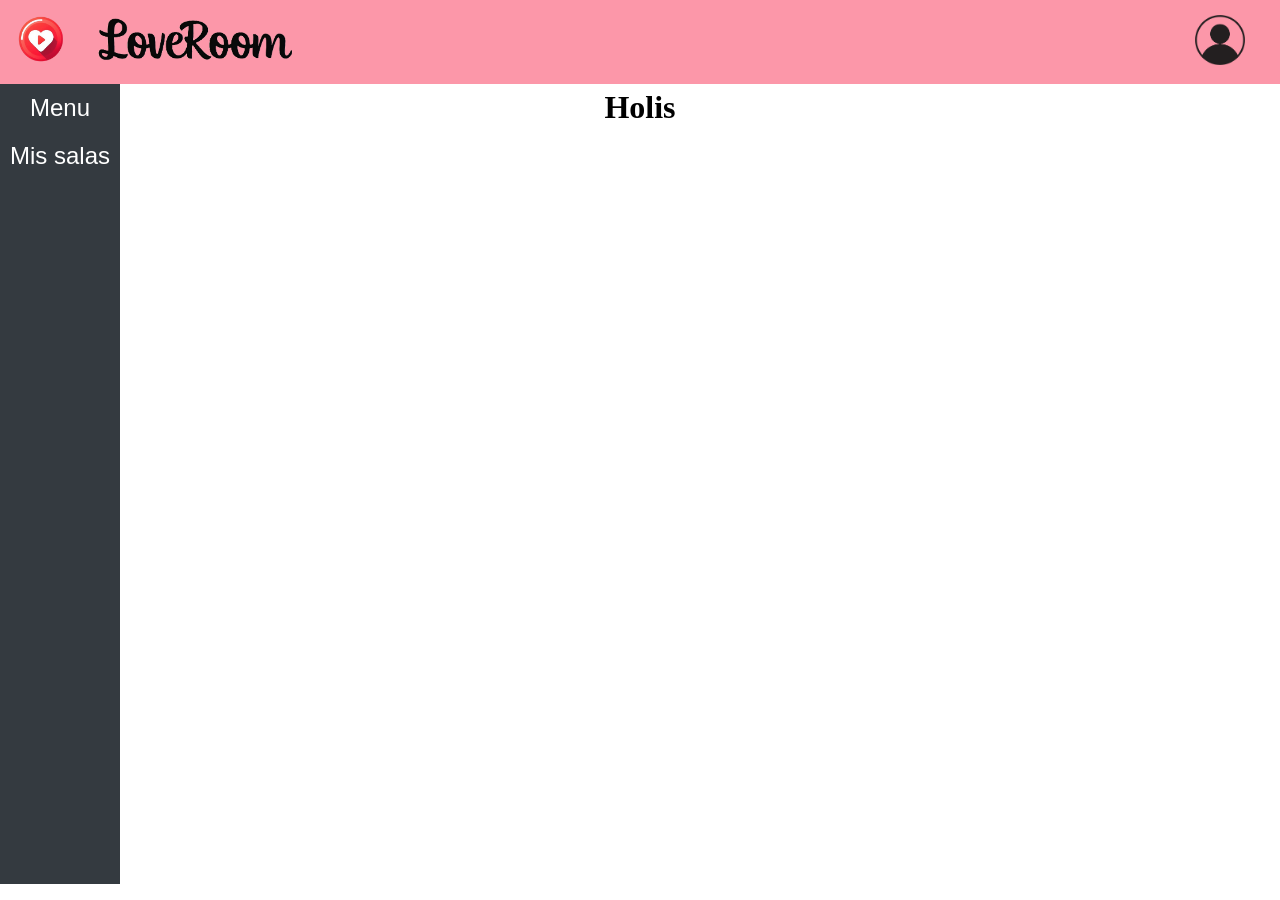
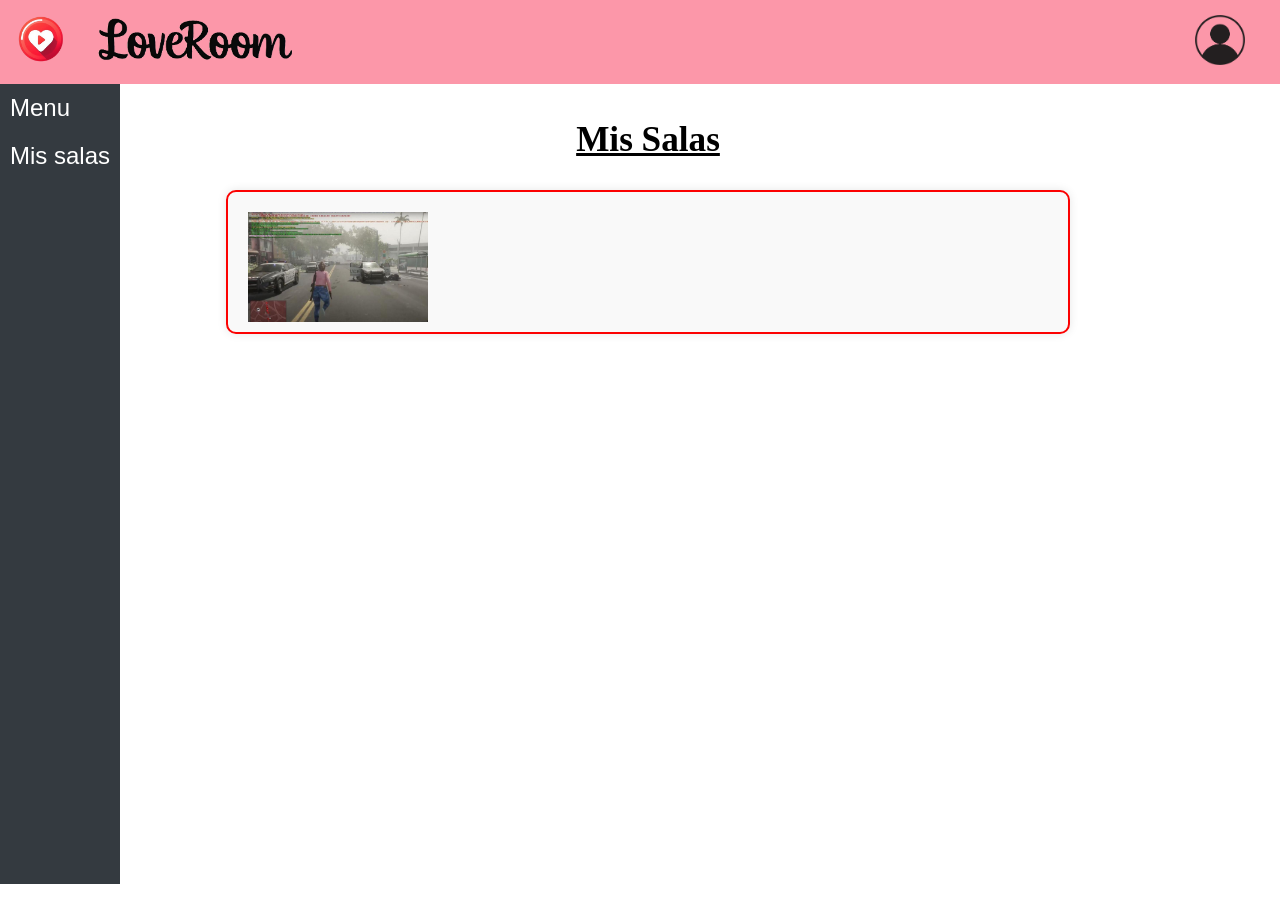
Before and after one commit to UNIZAR-30226-2024-06/LoveRoomAngular, an Angular app in the folder front/: page /mis-salas in a window 1280 px wide. Before the commit this address led to /home/mis-salas. Before the commit the page ends 876 px from the top, so only its background shows below. Built offline with nearby package versions, Linux system fonts and the light colour scheme.

Commit message:
Arreglado bug que duplicaba datos de la pagina principal y arreglado bug que cargaba parte de la interfaz en componentes que no la necesitaban

```diff
--- a/front/src/app/app.component.html
+++ b/front/src/app/app.component.html
@@ -1,5 +1 @@
-<app-cabecera-y-menu></app-cabecera-y-menu>
-
-<div class="contenido-adicional">
-    <h1>Holis</h1>
-</div>
+<router-outlet></router-outlet>
--- a/front/src/app/app.component.ts
+++ b/front/src/app/app.component.ts
@@ -1,10 +1,10 @@
 import { Component } from '@angular/core';
-import { CabeceraYMenuComponent } from './cabecera-y-menu/cabecera-y-menu.component';
+import { RouterOutlet, RouterModule } from '@angular/router';
 
 @Component({
   selector: 'app-root',
   standalone: true,
-  imports: [CabeceraYMenuComponent],
+  imports: [RouterOutlet, RouterModule],
   templateUrl: './app.component.html',
   styleUrl: './app.component.css'
 })
--- a/front/src/app/cabecera-y-menu/cabecera-y-menu.component.html
+++ b/front/src/app/cabecera-y-menu/cabecera-y-menu.component.html
@@ -2,7 +2,7 @@
 <header class="cabecera">
   <div class="logo-container">
     <div class="logo">
-      <a [routerLink]="[' ']">
+      <a [routerLink]="['']">
         <img src="assets/Logo.png" alt="Logo Izquierdo" class="logo-izquierdo">
         <img src="assets/Logo_titulo.png" alt="Logo Titulo" class="logo-titulo">
       </a>
@@ -12,7 +12,12 @@
     </a>
   </div>
   <nav class="menu">
-    <button [routerLink]="['/ruta-de-menu']" class="menu-button h1-like">Menu</button>
-    <button [routerLink]="['/mis-salas']" class="menu-button h1-like">Mis salas</button>
+    <a [routerLink]="['/ruta-de-menu']">
+      <button class="menu-button h1-like">Menu</button>
+    </a>
+
+    <a [routerLink]="['/mis-salas']">
+      <button class="menu-button h1-like">Mis salas</button>
+    </a>
   </nav>
 </header>
--- /dev/null
+++ b/front/src/app/pagina-principal/pagina-principal.component.html
@@ -0,0 +1,8 @@
+<app-cabecera-y-menu></app-cabecera-y-menu>
+
+<div class="contenido-adicional">
+    <!-- Aquí puedes colocar el resto de tu contenido -->
+    <body class="cuerpo">
+        <h1> Pagina Principal</h1>
+    </body>
+</div>
--- a/front/src/index.html
+++ b/front/src/index.html
@@ -3,7 +3,7 @@
 <head>
   <meta charset="utf-8">
   <title>LoveRoom</title>
-  <base href="/home">
+  <base href="/">
   <meta name="viewport" content="width=device-width, initial-scale=1">
   <link rel="icon" type="image/x-icon" href="favicon.ico">
 </head>
```
Also changed, not shown: front/src/app/app.routes.ts (+4 -3 lines), front/src/app/pagina-principal/pagina-principal.component.ts (added, +12 -0 lines), front/src/app/pagina-principal/pagina-principal.component.css (added), 1 other file (tests, documents, lock files or other folders).
